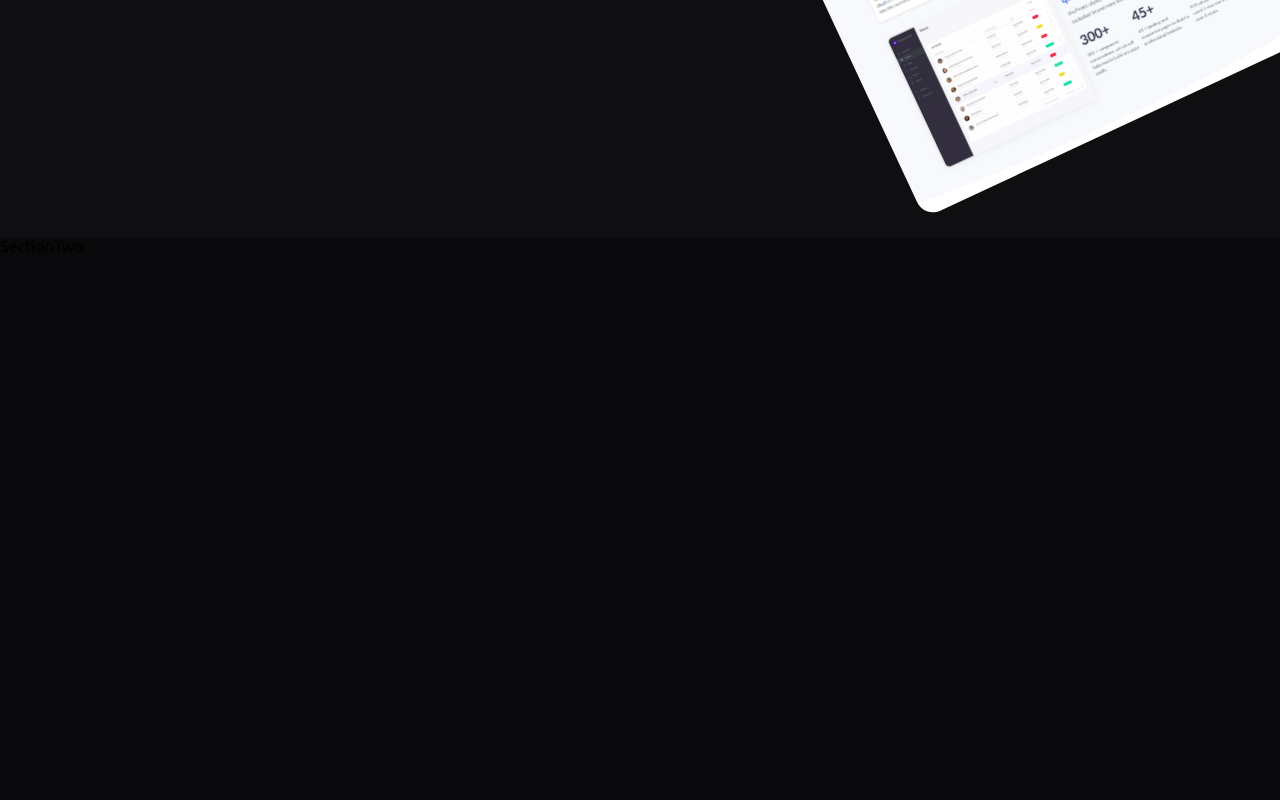
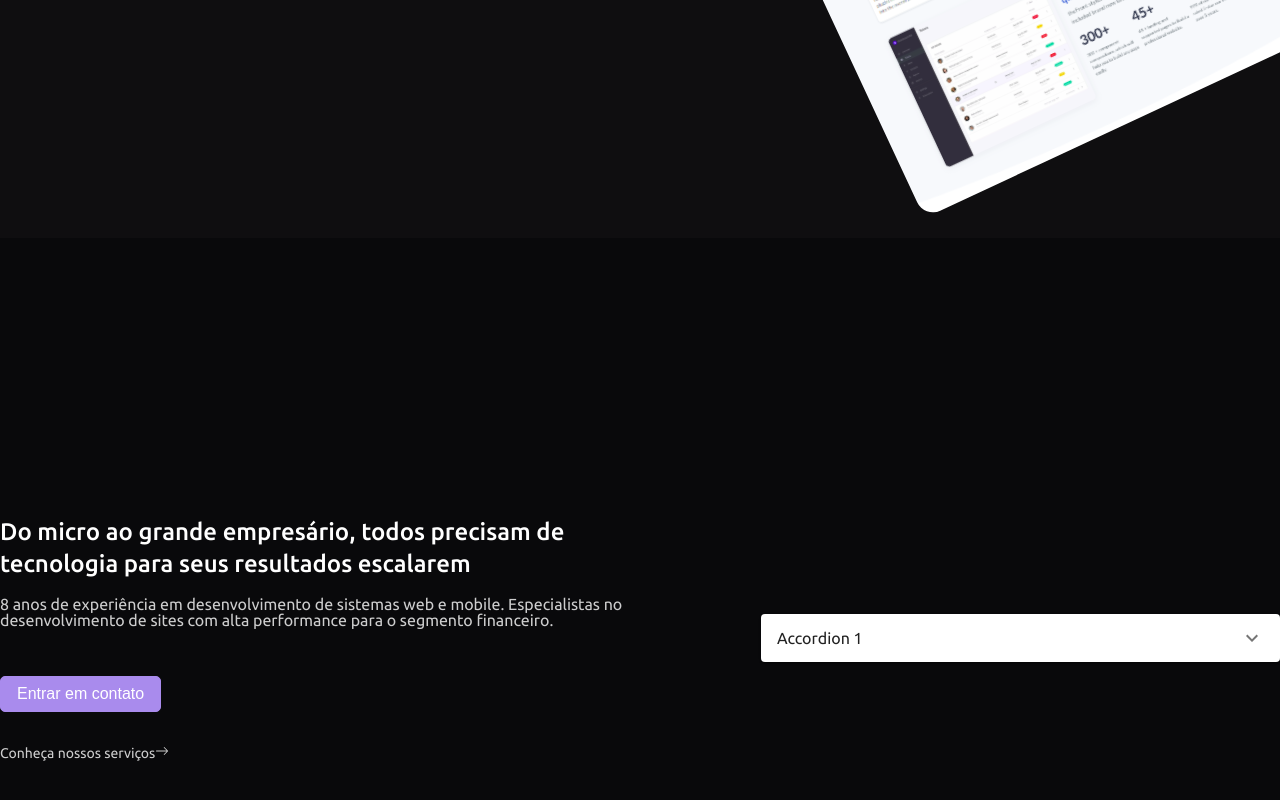
Before and after one commit to NexGenSolutionsIT/nexgen, a Next.js app: page / in a window 1280 px wide. Shown: the part 1362-2162 px from the top of the page. Built offline with nearby package versions, Linux system fonts and the light colour scheme.

Commit message:
feat section two

```diff
--- a/src/Components/Links/Links.tsx
+++ b/src/Components/Links/Links.tsx
@@ -8,6 +8,7 @@ interface LinksProps {
   children: ReactNode;
   href: string;
   target?: string;
+  className?: string;
 }
 
 function Links({ children, href, target }: LinksProps) {
--- a/src/app/Home/SectionTwo/SectionTwo.tsx
+++ b/src/app/Home/SectionTwo/SectionTwo.tsx
@@ -2,6 +2,14 @@ import { useTheme } from "@/Context/ThemeContext";
 import dark from "./styles/dark.module.scss";
 import light from "./styles/light.module.scss";
 import React from "react";
+import Button from "@/Components/Button/Button";
+import { BsArrowRight } from "react-icons/bs";
+import Links from "@/Components/Links/Links";
+import Accordion from "@mui/material/Accordion";
+import AccordionSummary from "@mui/material/AccordionSummary";
+import AccordionDetails from "@mui/material/AccordionDetails";
+import ExpandMoreIcon from "@mui/icons-material/ExpandMore";
+import { createTheme } from "@mui/material";
 
 function SectionTwo() {
   const { theme } = useTheme();
@@ -14,7 +22,53 @@ function SectionTwo() {
     }
   };
   const variantStyles = getStyles();
-  return <div className={variantStyles.container}>SectionTwo</div>;
+
+  return (
+    <div className={variantStyles.container}>
+      <div className={variantStyles.content}>
+        <p className={variantStyles.subtitle}>
+          Do micro ao grande empresário, todos precisam de tecnologia para seus
+          resultados escalarem
+        </p>
+        <p className={variantStyles.text}>
+          8 anos de experiência em desenvolvimento de sistemas web e mobile.
+          Especialistas no desenvolvimento de sites com alta performance para o
+          segmento financeiro.
+        </p>
+        <div className={variantStyles.links}>
+          <Button label="Entrar em contato" />
+          <Links href="">
+            {
+              <div className={variantStyles.link}>
+                <p>
+                  Conheça nossos serviços
+                  <span>
+                    <BsArrowRight />
+                  </span>
+                </p>
+              </div>
+            }
+          </Links>
+        </div>
+      </div>
+      <div className={variantStyles.acordion_group}>
+        <Accordion className={variantStyles.acordion}>
+          <AccordionSummary
+            expandIcon={<ExpandMoreIcon />}
+            aria-controls="panel1-content"
+            id="panel1-header"
+            className={variantStyles.summary}
+          >
+            Accordion 1
+          </AccordionSummary>
+          <AccordionDetails className={variantStyles.details}>
+            Lorem ipsum dolor sit amet, consectetur adipiscing elit. Suspendisse
+            malesuada lacus ex, sit amet blandit leo lobortis eget.
+          </AccordionDetails>
+        </Accordion>
+      </div>
+    </div>
+  );
 }
 
 export default SectionTwo;
--- a/src/app/Home/SectionTwo/styles/commun.module.scss
+++ b/src/app/Home/SectionTwo/styles/commun.module.scss
@@ -1,6 +1,42 @@
 @import "../../../../styles/variables.scss";
 
 .container {
+  align-items: center;
+  display: flex;
+  gap: 131px;
   height: 100vh;
+  justify-content: center;
   width: 100%;
+
+  .content {
+    width: 641px;
+    .subtitle {
+      width: 570px;
+      font-size: 24px;
+      font-weight: 500;
+      line-height: 32px;
+      color: $light;
+      margin-bottom: 16px;
+    }
+    .text {
+      font-size: 16px;
+      font-weight: 400;
+      color: $light80;
+      margin-bottom: 48px;
+    }
+  }
+  .links {
+    display: flex;
+    flex-direction: column;
+    gap: 32px;
+
+    .link {
+      display: flex;
+      align-items: center;
+    }
+  }
+
+  .acordion_group {
+    width: 528px;
+  }
 }
```
